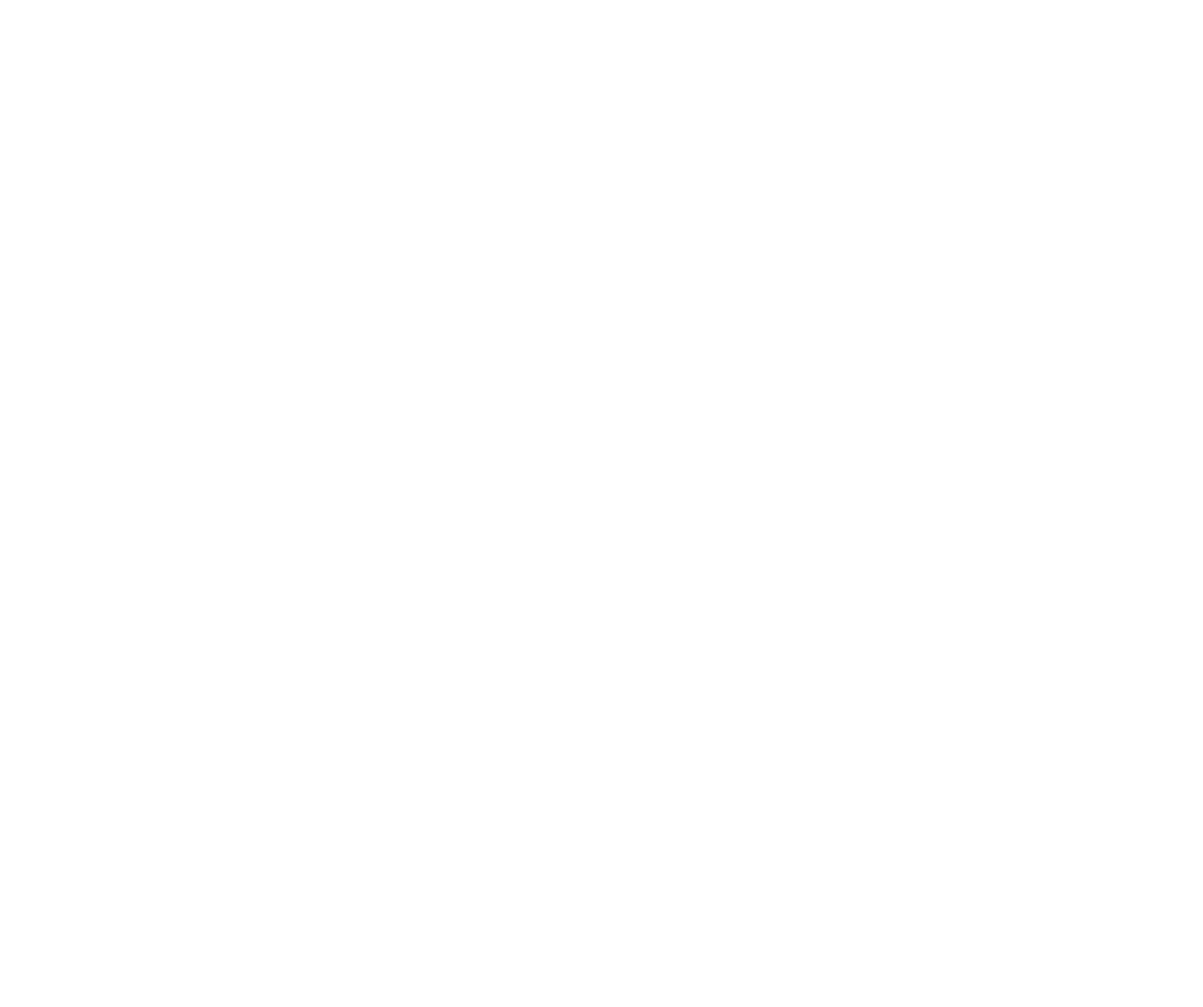
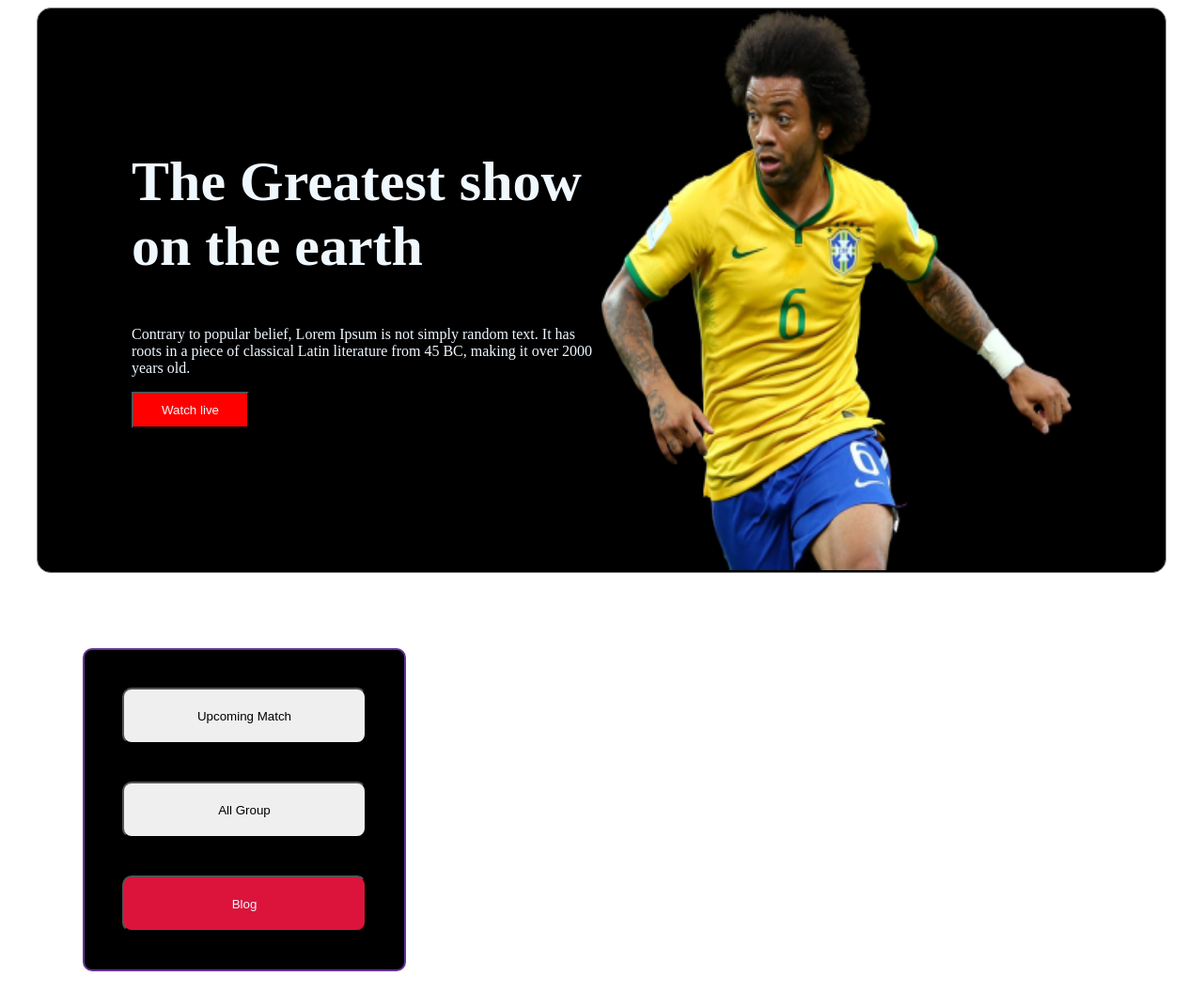
Before and after one commit to islamshefaul/assignment-3, a plain HTML site: page index.html in a window 1280 px wide. Shown: the whole page at 94% size. Before the commit the page ends 800 px from the top, so only its background shows below. Drawn offline with Linux system fonts and the light colour scheme.

Commit message:
style added and img button and heading added

```diff
--- a/index.html
+++ b/index.html
@@ -4,10 +4,34 @@
     <meta charset="UTF-8">
     <meta http-equiv="X-UA-Compatible" content="IE=edge">
     <meta name="viewport" content="width=device-width, initial-scale=1.0">
-    <title>Document</title>
+    <title>shefaulislam</title>
     <link rel="stylesheet" href="style.css">
 </head>
 <body>
-
+    <!-- first section -->
+    <section class="first-section">
+        <div class="first-div">
+            <h1>The Greatest show on the earth</h1>
+            <p>Contrary to popular belief, Lorem Ipsum is not simply
+            random text. It has roots in a piece of classical Latin literature from 45 BC, making it over 2000 years old.</p>
+            <button>
+                Watch live
+            </button>
+        </div>
+        <div class="second-div">
+           <img src="images/Banner Image.png" alt="">
+        </div>
+    </section>
+    <!-- main section start -->
+    <main class="main-container">
+        <section class="container">
+            <div class="main-div">
+                <button >Upcoming Match</button>
+                <button >All Group</button>
+                <button class="button-tag">Blog</button>
+            </div>
+        </section>
+    </main>
+    <!-- main section end -->
 </body>
 </html>
--- a/style.css
+++ b/style.css
@@ -0,0 +1,49 @@
+.first-section{
+    border: 1px solid gray;
+    width: 1200px;
+    height: 600px;
+    display: flex;
+    justify-content: center;
+    align-items: center;
+    margin: auto;
+    border-radius: 15px;
+    background-color: black;
+}
+.first-div{
+    width: 500px;
+    height: 400px;
+    color: aliceblue;
+}
+.first-div h1{
+    font-size: 60px;
+}
+.first-div button{
+    background-color: red;
+    color: aliceblue;
+    padding: 10px 30px;
+}
+.second-div img{
+    width: 500px;
+    height: 600px;
+}
+/* main section code start */
+.main-div{
+    display: grid;
+    border: 2px solid rebeccapurple;
+    width: 300px;
+    height: 300px;
+    padding: 20px 20px;
+    margin: 80px;
+    background-color: black;
+    border-radius: 10px;
+}
+.main-div button{
+    margin: 20px;
+    border-radius: 10px;
+}
+.button-tag{
+    margin: 20px;
+    background-color: crimson;
+    color: aliceblue;
+    border-radius: 10px;
+}
```
Also changed, not shown: images/Banner Image.png (added).
